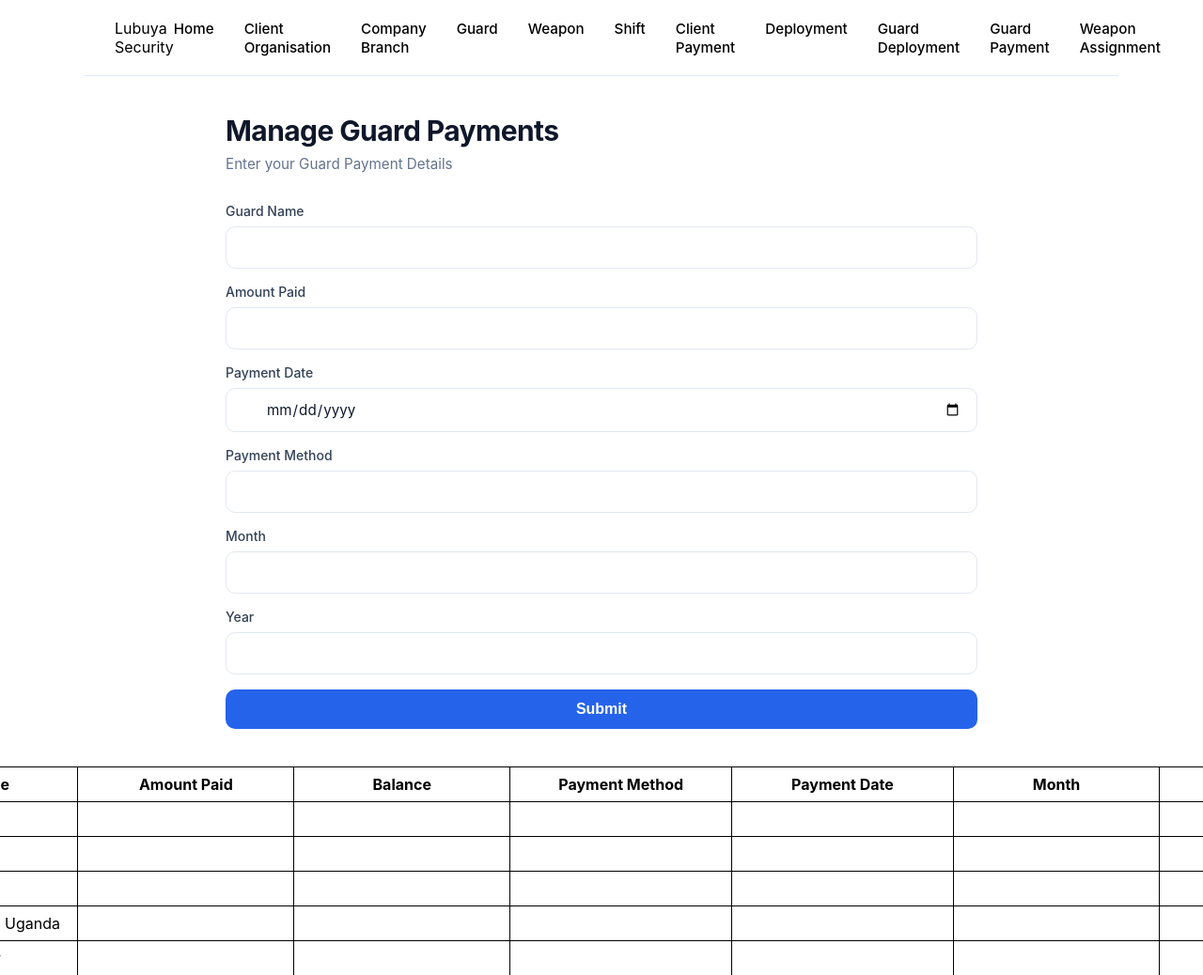
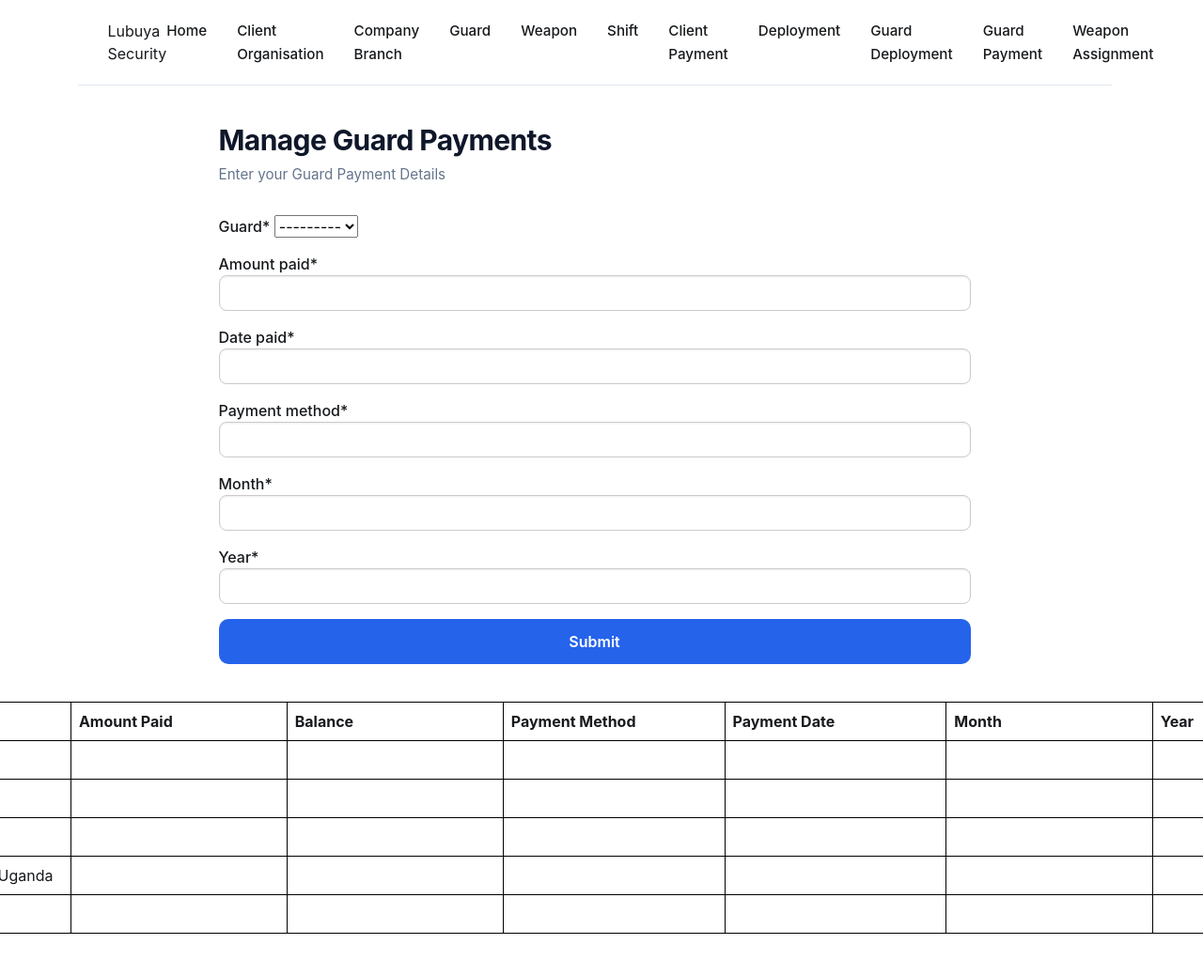
Before and after one commit to mayanjer/security-company, a Django app: page /guard_payment/ in a window 1280 px wide; the page is wider, and only the part inside the window is pictured. Shown: the top 1038 px of that part at 94% size. After the commit the page ends 994 px from the top of that part, so only its background shows below. Run offline with Django 5.2, Linux system fonts and the light colour scheme; data that the repository does not hold is empty; some libraries are stand-ins or nearby versions.

Commit message:
done the create part of CRUD

```diff
--- a/app/views.py
+++ b/app/views.py
@@ -9,16 +9,29 @@ def index_view(request):
     return render(request, 'index.html')
 
 def shift_view(request):
+    if request.method == "POST":
+        print(request.POST)
+        form = ShiftForm(request.POST)
+        if form.is_valid():
+            form.save()
     form = ShiftForm()
     context = {'form':form}
     return render(request, 'shift.html', context)
 
 def weapon_view(request):
+    if request.method == "POST":
+        form = WeaponForm(request.POST)
+        if form.is_valid():
+            form.save()
     form = WeaponForm()
     context = {'form':form}
     return render(request, 'weapon.html', context)
 
 def client_organisation_view(request):
+    if request.method == "POST":
+        form = ClientOrganisationForm(request.POST)
+        if form.is_valid():
+            form.save
     form = ClientOrganisationForm()
     context = {
         'form': form
@@ -26,36 +39,64 @@ def client_organisation_view(request):
     return render(request, 'client-organisation.html', context)
 
 def client_payment_view(request):
+    if request.method == "POST":
+        form = ClientOrganisationForm(request.POST)
+        if form.is_valid():
+            form.save()
+
     form = ClientPaymentForm()
     context = {'form':form}
     return render(request, 'client-payment.html', context)
 
 def company_branch_view(request):
+    if request.method == "POST":
+        form = CompanyBranchForm(request.POST)
+        if form.is_valid():
+            form.save()
     form = CompanyBranchForm()
     context = {'form':form}
     return render(request, 'company-branch.html', context)
 
 def deployment_view(request):
+    if request.method == "POST":
+        form = DeploymentForm(request.POST)
+        if form.is_valid():
+            form.save()
     form = DeploymentForm()
     context = {'form':form}
     return render(request, 'deployment.html', context)
 
 def guard_deployment_view(request):
-    form = GuardDeploymentForm()
+    if request.method == "POST":
+        form = GuardDeploymentForm(request.POST)
+        if form.is_valid():
+            form.save()
     context = {'form':form}
     return render(request, 'guard-deployment.html', context)
 
 def guard_view(request):
+    if request.method == "POST":
+        form = GuardForm(request.POST)
+        if form.is_valid():
+            form.save()
     form = GuardForm()
     context = {'form':form}
     return render(request, 'guard.html', context)
 
 def guard_payment_view(request):
+    if request.method == "POST":
+        form = GuardPaymentForm(request.POST)
+        if form.is_valid():
+            form.save()
     form = GuardPaymentForm()
     context = {'form':form}
     return render(request, 'guard-payment.html', context)
 
 def weapon_assignment_view(request):
+    if request.method == "POST":
+        form = WeaponAssignmentForm(request.POST)
+        if form.is_valid():
+            form.save()
     form = WeaponAssignmentForm()
     context = {'form':form}
     return render(request, 'weapon-assignment.html', context)
--- a/templates/client-organisation.html
+++ b/templates/client-organisation.html
@@ -41,7 +41,7 @@
           <form class="form" method = "post">
             {% csrf_token %}
             {{ form | crispy }}
-            <button type="submit" class="submit-btn">
+            <button class="submit-btn">
               <span>Submit</span>
             </button>
           </form>
--- a/templates/client-payment.html
+++ b/templates/client-payment.html
@@ -36,12 +36,12 @@
             <p>Enter your Client Payment Details</p>
           </div>
 
-          <form class="form">
+          <form class="form" method = "post">
             {% csrf_token %}
             {{ form|crispy }}
 
 
-            <button type="submit" class="submit-btn">
+            <button class="submit-btn">
               <span>Submit</span>
             </button>
           </form>
--- a/templates/company-branch.html
+++ b/templates/company-branch.html
@@ -37,11 +37,11 @@
             <p>Enter your Branch Details</p>
           </div>
 
-          <form class="form">
+          <form class="form" method = "post">
             {% csrf_token %}
             {{ form | crispy }}
 
-            <button type="submit" class="submit-btn">
+            <button class="submit-btn">
               <span>Submit</span>
             </button>
           </form>
--- a/templates/deployment.html
+++ b/templates/deployment.html
@@ -36,12 +36,12 @@
             <p>Enter your Deployment Details</p>
           </div>
 
-          <form class="form">
+          <form class="form" method = "post">
             {% csrf_token %}
             {{form|crispy}}
 
 
-            <button type="submit" class="submit-btn">
+            <button class="submit-btn">
               <span>Submit</span>
             </button>
           </form>
--- a/templates/guard-deployment.html
+++ b/templates/guard-deployment.html
@@ -36,11 +36,11 @@
             <p>Enter your Shift Details</p>
           </div>
 
-          <form class = "form">
+          <form class = "form" method = "post">
             {% csrf_token %}
             {{ form | crispy }}
 
-            <button type="submit" class="submit-btn">
+            <button class="submit-btn">
               <span>Submit</span>
             </button>
           </form>
--- a/templates/guard-payment.html
+++ b/templates/guard-payment.html
@@ -1,5 +1,4 @@
-{% load static %}
-{% load crispy_forms_tags %}
+{% load static %} {% load crispy_forms_tags %}
 <!doctype html>
 <html lang="en">
   <head>
@@ -7,14 +6,17 @@
     <meta name="viewport" content="width=device-width, initial-scale=1.0" />
     <title>Document</title>
     <link rel="stylesheet" href="{% static 'css/general.css' %}" />
+    <link rel="stylesheet" href="{% static 'css/bootstrap.min.css' %}" />
   </head>
   <body>
-     <header>
+    <header>
       <div class="nav-container">
         <div class="logo">Lubuya Security</div>
         <ul class="nav-links">
           <li><a href="{% url 'index' %}">Home</a></li>
-          <li><a href="{% url 'client-organisation' %}">Client Organisation</a></li>
+          <li>
+            <a href="{% url 'client-organisation' %}">Client Organisation</a>
+          </li>
           <li><a href="{% url 'company-branch' %}">Company Branch</a></li>
           <li><a href="{% url 'guard' %}">Guard</a></li>
           <li><a href="{% url 'weapon' %}">Weapon</a></li>
@@ -35,50 +37,9 @@
             <p>Enter your Guard Payment Details</p>
           </div>
 
-          <form class="form">
-            <div class="input-group">
-              <label for="guard-name">Guard Name</label>
-              <div class="input-field">
-                <input type="text" required />
-              </div>
-            </div>
-
-            <div class="input-group">
-              <label for="amount">Amount Paid</label>
-              <div class="input-field">
-                <input type="number" required />
-              </div>
-            </div>
-
-            <div class="input-group">
-              <label for="payment-date">Payment Date</label>
-              <div class="input-field">
-                <input type="date" required />
-              </div>
-            </div>
-
-            <div class="input-group">
-              <label for="payment-method">Payment Method</label>
-              <div class="input-field">
-                <input type="text" required />
-              </div>
-            </div>
-
-            <div class="input-group">
-              <label for="month">Month</label>
-              <div class="input-field">
-                <input type="text" required />
-              </div>
-            </div>
-
-            <div class="input-group">
-              <label for="year">Year</label>
-              <div class="input-field">
-                <input type="text" required />
-              </div>
-            </div>
-
-            <button type="submit" class="submit-btn">
+          <form class="form" method="post">
+            {% csrf_token %} {{form|crispy}}
+            <button class="submit-btn">
               <span>Submit</span>
             </button>
           </form>
@@ -100,7 +61,7 @@
         <td></td>
         <td></td>
         <td></td>
-                <td></td>
+        <td></td>
         <td></td>
 
         <td></td>
@@ -122,9 +83,8 @@
 
         <td></td>
         <td></td>
-                <td></td>
         <td></td>
-
+        <td></td>
       </tr>
       <tr>
         <td>Islamic University In Uganda</td>
--- a/templates/guard.html
+++ b/templates/guard.html
@@ -36,13 +36,13 @@
             <p>Enter your Guards</p>
           </div>
 
-          <form class="form">
+          <form class="form" method = "post">
             {% csrf_token %}
             {{ form|crispy }}
 
 
 
-            <button type="submit" class="submit-btn">
+            <button class="submit-btn">
               <span>Submit</span>
             </button>
           </form>
--- a/templates/shift.html
+++ b/templates/shift.html
@@ -38,11 +38,11 @@
             <p>Enter your Shift Details</p>
           </div>
 
-          <form class="form">
+          <form class="form" method = "post">
             {% csrf_token %}
             {{form|crispy}}
 
-            <button type="submit" class="submit-btn">
+            <button class="submit-btn">
               <span>Submit</span>
             </button>
           </form>
--- a/templates/weapon-assignment.html
+++ b/templates/weapon-assignment.html
@@ -37,10 +37,10 @@
             <p>Enter your Weapon Assignment Details</p>
           </div>
 
-          <form class="form">
+          <form class="form" method = "post">
             {% csrf_token %}
             {{form|crispy}}
-            <button type="submit" class="submit-btn">
+            <button class="submit-btn">
               <span>Submit</span>
             </button>
           </form>
--- a/templates/weapon.html
+++ b/templates/weapon.html
@@ -37,9 +37,9 @@
             <p>Enter your Weapon Details</p>
           </div>
 
-          <form class="form">
+          <form class="form" method = "post">
             {% csrf_token %} {{form|crispy }}
-            <button type="submit" class="submit-btn">
+            <button class="submit-btn">
               <span>Submit</span>
             </button>
           </form>
```
